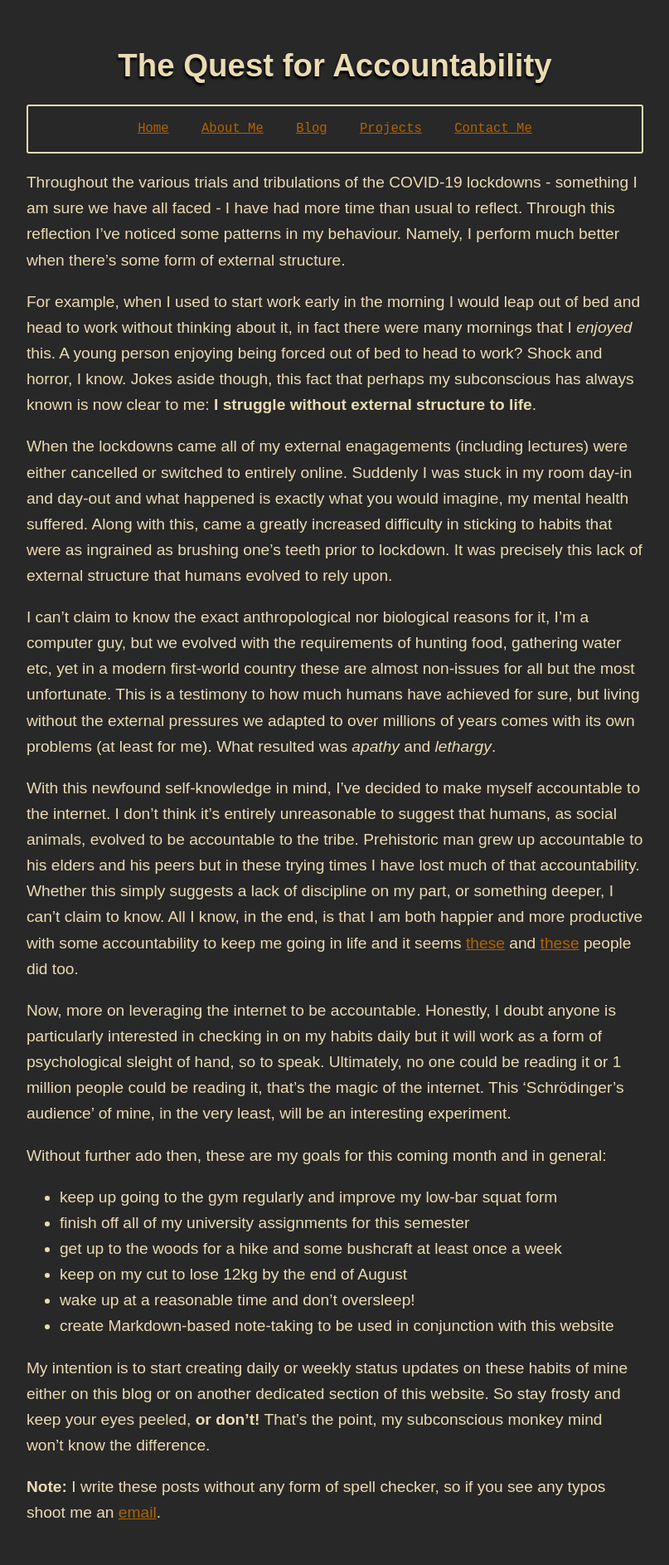
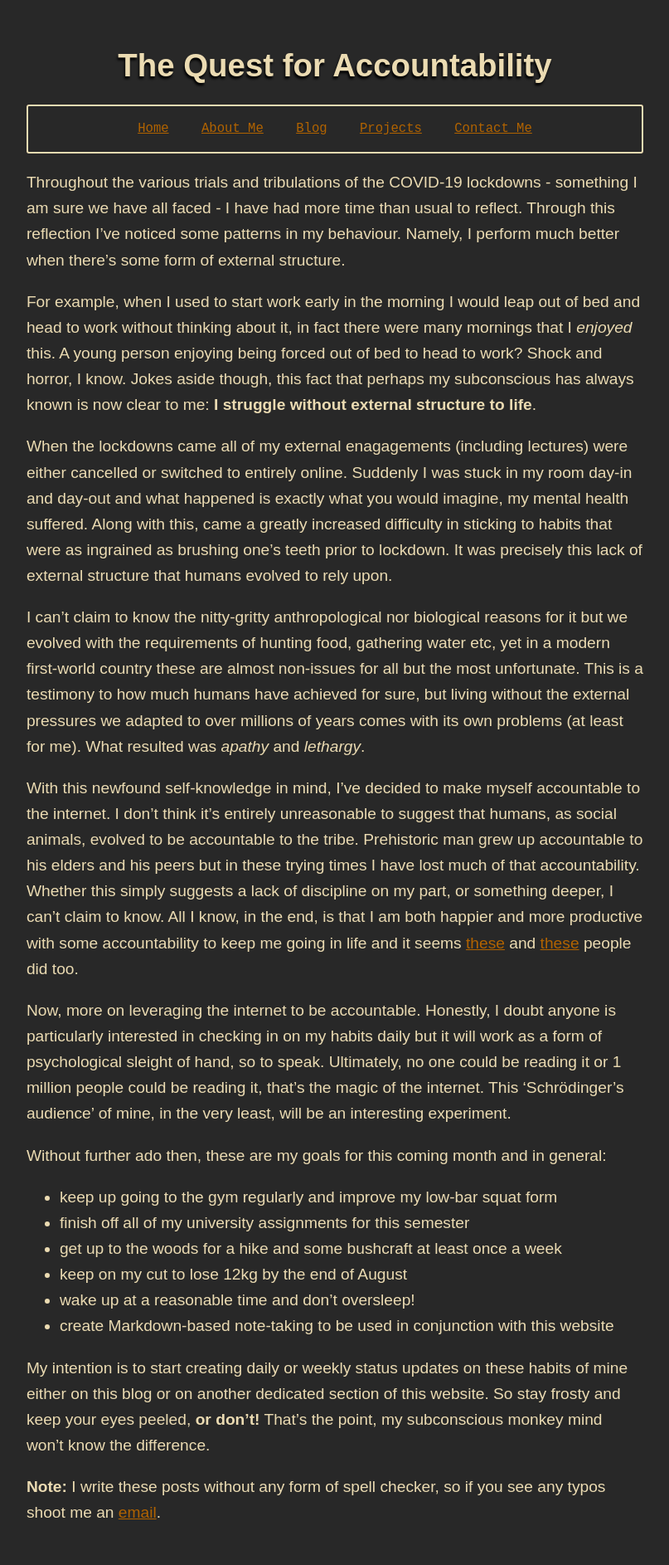
Before and after one commit to kyle-dormer/personal-website, a Jekyll site: the page built from _posts/2021-04-29-habits.md, in a window 1280 px wide. Shown: the whole page at 83% size, without its empty margins (236-1043 px from the left). Built offline with Jekyll 4.4.1, drawn with Linux system fonts in a browser that asks for light colours.

Commit message:
Further proofreading

```diff
--- a/_posts/2021-04-29-habits.md
+++ b/_posts/2021-04-29-habits.md
@@ -10,7 +10,7 @@ For example, when I used to start work early in the morning I would leap out of
 
 When the lockdowns came all of my external enagagements (including lectures) were either cancelled or switched to entirely online. Suddenly I was stuck in my room day-in and day-out and what happened is exactly what you would imagine, my mental health suffered. Along with this, came a greatly increased difficulty in sticking to habits that were as ingrained as brushing one's teeth prior to lockdown. It was precisely this lack of external structure that humans evolved to rely upon.
 
-I can't claim to know the exact anthropological nor biological reasons for it, I'm a computer guy, but we evolved with the requirements of hunting food, gathering water etc, yet in a modern first-world country these are almost non-issues for all but the most unfortunate. This is a testimony to how much humans have achieved for sure, but living without the external pressures we adapted to over millions of years comes with its own problems (at least for me). What resulted was _apathy_ and _lethargy_.
+I can't claim to know the nitty-gritty anthropological nor biological reasons for it but we evolved with the requirements of hunting food, gathering water etc, yet in a modern first-world country these are almost non-issues for all but the most unfortunate. This is a testimony to how much humans have achieved for sure, but living without the external pressures we adapted to over millions of years comes with its own problems (at least for me). What resulted was _apathy_ and _lethargy_.
 
 With this newfound self-knowledge in mind, I've decided to make myself accountable to the internet. I don't think it's entirely unreasonable to suggest that humans, as social animals, evolved to be accountable to the tribe. Prehistoric man grew up accountable to his elders and his peers but in these trying times I have lost much of that accountability. Whether this simply suggests a lack of discipline on my part, or something deeper, I can't claim to know. All I know, in the end, is that I am both happier and more productive with some accountability to keep me going in life and it seems <a href="https://www.ingentaconnect.com/content/magna/jfd/2018/00000032/00000003/art00006">these</a> and <a href="https://www.tandfonline.com/doi/abs/10.1080/10810730.2018.1436622">these</a> people did too.
 
```
